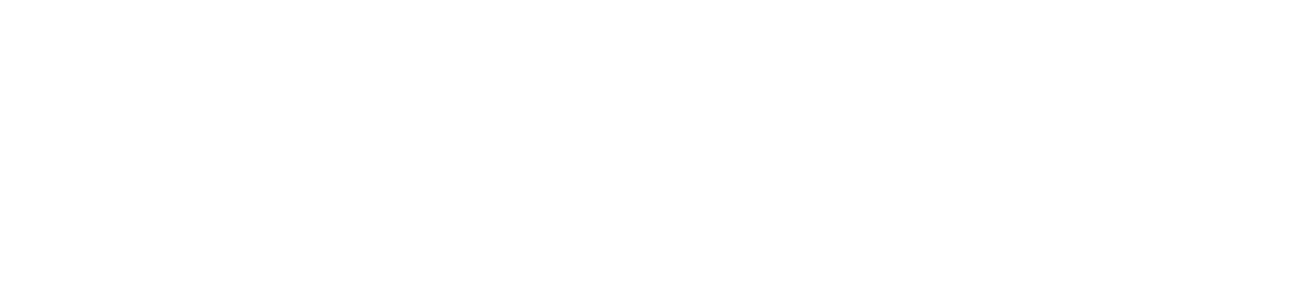
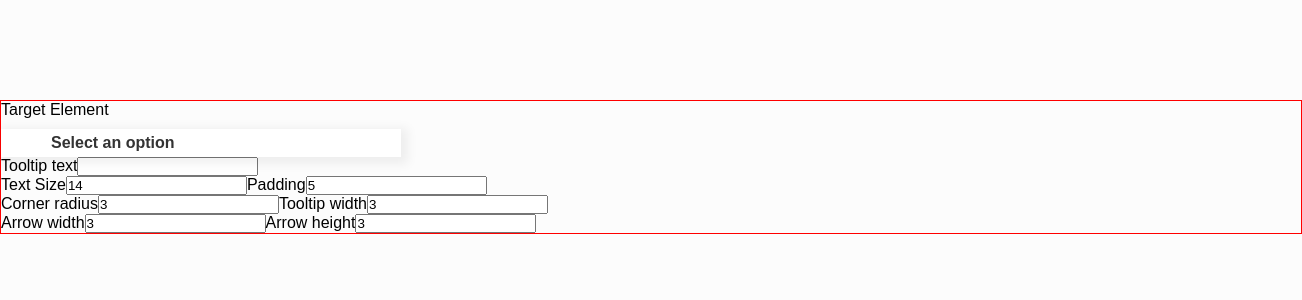
Before and after one commit to MaheshReddy-05/Plotline-Task-Submission, a React (Create React App) app: page / in a window 1280 px wide. Shown: the top 300 px of the page, 1302 px wide, since content can reach past the window. Built offline with nearby package versions, Linux system fonts and the light colour scheme.

Commit message:
CSS Updated(Form)

```diff
--- a/src/App.jsx
+++ b/src/App.jsx
@@ -1,5 +1,5 @@
 import React, { useState } from 'react';
-
+import TootTip from "./components/TooltipCustomizationForm/tooltipCustomizationForm";
 function App() {
   const [objNum, setobjNum] = useState(4);
   const [toolTipsText, setToolTipsText] = useState('');
@@ -38,6 +38,16 @@
 
   return (
     <div className="App">
+      <TootTip
+      upToolTipsText={upToolTipsText}
+      upTextSize={upTextSize}
+      upPadding={upPadding}
+      upStyle={upStyle}
+      upCornerRadius={upCornerRadius}
+      upTooltipWidth={upTooltipWidth}
+      upArrowWidth={upArrowWidth}
+      upArrowHeight={upArrowHeight}
+       ></TootTip>
     </div>
   );
 }
--- /dev/null
+++ b/src/components/TooltipCustomizationForm/Form.css
@@ -0,0 +1,56 @@
+*{
+    margine: 0;
+    padding: 0;
+    font-family: sans-serif;
+}
+
+body {
+    background: #fcfcfc;
+    width: 1300px;
+    margin: auto;
+    margin-top: 100px;
+    border: 1px solid red;
+}
+
+.container{
+    width: 100%;
+    height: 100vh;
+}
+.dropdown{
+    width: 400px;
+    margin-top: 10px;
+    position: relative;
+}
+.dropdown .dropdown-btn{
+    padding:5px 50px;
+    background: #fff;
+    box-shadow: 3px 3px 10px 4px rgb(0,0,0,0.06);
+    font-weight: bold;
+    color: #333;
+    display: flex;
+    /* align-items: center; */
+    cursor: pointer;
+    justify-content: space-between;
+}
+
+.dropdown .dropdown-content{
+    position: absolute;
+    top: 110%;
+    left: 0;
+    padding: 5px;
+    background: #fff;
+    box-shadow: 3px 3px 10px 4px rgb(0,0,0,0.06);
+    font-weight: 500;
+    color: #333;
+    width: 95%;
+
+}
+.dropdown .dropdown-content .dropdown-item{
+    padding: 5px;
+    cursor: pointer;
+    transition: all 0.2s;
+}
+.dropdown .dropdown-content .dropdown-item:hover{
+    background: #f4f4f4;
+
+}
--- a/src/components/TooltipCustomizationForm/tooltipCustomizationForm.jsx
+++ b/src/components/TooltipCustomizationForm/tooltipCustomizationForm.jsx
@@ -1,6 +1,6 @@
-import React from "react";
-
-export default function tooltipCustomizationForm({
+import React, { useState } from "react";
+import "./Form.css";
+export default function TooltipCustomizationForm({
   upToolTipsText,
   upTextSize,
   upPadding,
@@ -14,28 +14,44 @@
   const [toolTipsText, setToolTipsText] = useState("");
   const [textSize, setTextSize] = useState(14);
   const [padding, setPadding] = useState(5);
+//   const [textColor, setTextColor] = useState("");
+//   const [backgroundColor, setBackgroundColor] = useState("");
   const [style, setStyle] = useState({});
   const [cornerRadius, setCornerRadius] = useState(3);
   const [tooltipWidth, setTooltipWidth] = useState(3);
   const [arrowWidth, setArrowWidth] = useState(3);
   const [arrowHeight, setArrowHeight] = useState(3);
+  const [selectedOption, setSelectedOption] = useState("");
+  const options = ["Button 1", "Button 2", "Button 3", "Button 4", "Button 5"];
+  const select = selectedOption || "Select an option";
 
-  function upToolTipsText(event) {
+  function handleToolTipsText(event) {
     const newText = event.target.value;
     setToolTipsText(newText);
     upToolTipsText(newText);
   }
-  function upTextSize(event) {
+
+  function handleTextSize(event) {
     const newSize = parseInt(event.target.value);
+    if (!isNaN(newSize)) {
       setTextSize(newSize);
       upTextSize(newSize);
+    } else {
+      setTextSize("");
     }
-  function upPadding(event) {
+  }
+
+  function handlePadding(event) {
     const newPadding = parseInt(event.target.value);
+    if (!isNaN(newPadding)) {
       setPadding(newPadding);
       upPadding(newPadding);
+    } else {
+      setPadding("");
     }
-  function upTextColor(event) {
+  }
+
+  function handleTextColor(event) {
     const newTextColor = event.target.value;
     setStyle((prevStyle) => ({
       ...prevStyle,
@@ -43,7 +59,8 @@
     }));
     upStyle({ color: newTextColor });
   }
-  function upBackgroundColor(event) {
+
+  function handleBackgroundColor(event) {
     const newBackgroundColor = event.target.value;
     setStyle((prevStyle) => ({
       ...prevStyle,
@@ -51,29 +68,110 @@
     }));
     upStyle({ backgroundColor: newBackgroundColor });
   }
-  function upCornerRadius(event) {
+
+  function handleCornerRadius(event) {
     const newCR = parseInt(event.target.value);
+    if (!isNaN(newCR)) {
       setCornerRadius(newCR);
       upCornerRadius(newCR);
+    } else {
+      setCornerRadius("");
     }
-  function upTooltipWidth(event) {
+  }
+
+  function handleTooltipWidth(event) {
     const newTW = parseInt(event.target.value);
+    if (!isNaN(newTW)) {
       setTooltipWidth(newTW);
       upTooltipWidth(newTW);
+    } else {
+      setTooltipWidth("");
     }
-  function upArrowWidth(event) {
+  }
+
+  function handleArrowWidth(event) {
     const newAW = parseInt(event.target.value);
+    if (!isNaN(newAW)) {
       setArrowWidth(newAW);
       upArrowWidth(newAW);
+    } else {
+      setArrowWidth("");
     }
-  function upArrowHeight(event) {
+  }
+
+  function handleArrowHeight(event) {
     const newAH = parseInt(event.target.value);
+    if (!isNaN(newAH)) {
       setArrowHeight(newAH);
       upArrowHeight(newAH);
+    } else {
+      setArrowHeight("");
     }
+  }
+
   return (
     <div>
-
+      <form>
+        <label>Target Element</label>
+        <div className="dropdown">
+          <div className="dropdown-btn" onClick={() => setIsActive(!isActive)}>
+            <label>{select}</label>
+            <span className="fas fa-caret-down"></span>
+          </div>
+          {isActive && (
+            <div className="dropdown-content">
+              {options.map((option) => (
+                <div
+                  key={option}
+                  onClick={() => {
+                    setIsActive(false);
+                    setSelectedOption(option);
+                  }}
+                  className="dropdown-item"
+                >
+                  <label>{option}</label>
+                </div>
+              ))}
+            </div>
+          )}
+        </div>
+        <label>Tooltip text</label>
+        <input type="text" value={toolTipsText} onChange={handleToolTipsText} />
+        <div>
+          <label>Text Size</label>
+          <input type="text" value={textSize} onChange={handleTextSize} />
+          <label>Padding</label>
+          <input type="text" value={padding} onChange={handlePadding} />
+        </div>
+        {/* <label>Text Colour</label>
+        <input type="text" value={textColor} onChange={handleTextColor} />
+        <label>Background colour</label>
+        <input
+          type="text"
+          value={backgroundColor}
+          onChange={handleBackgroundColor}
+        /> */}
+        <div>
+          <label>Corner radius</label>
+          <input
+            type="text"
+            value={cornerRadius}
+            onChange={handleCornerRadius}
+          />
+          <label>Tooltip width</label>
+          <input
+            type="text"
+            value={tooltipWidth}
+            onChange={handleTooltipWidth}
+          />
+        </div>
+        <div>
+          <label>Arrow width</label>
+          <input type="text" value={arrowWidth} onChange={handleArrowWidth} />
+          <label>Arrow height</label>
+          <input type="text" value={arrowHeight} onChange={handleArrowHeight} />
+        </div>
+      </form>
     </div>
   );
 }
```
Lines whose indentation alone changed are shown as unchanged.
